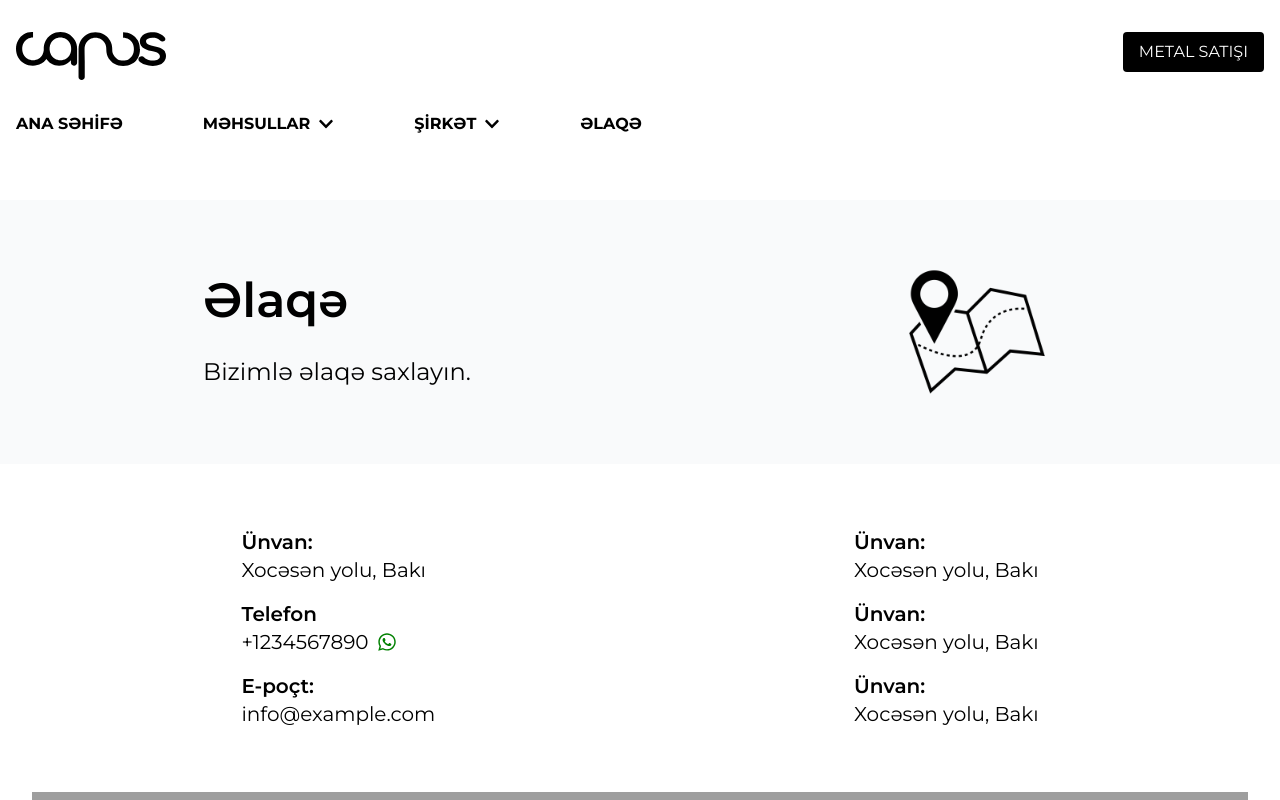
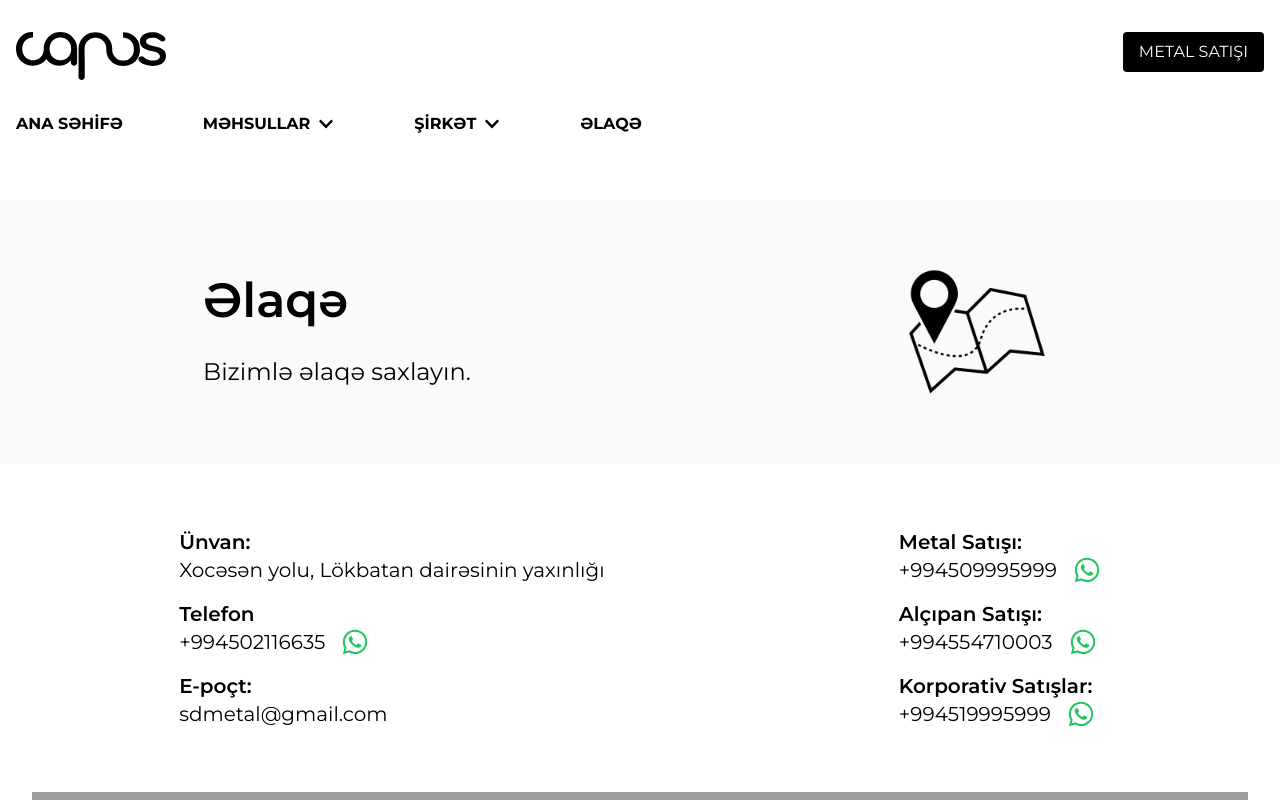
Before and after one commit to Visual-M/sdmetalaz, a Next.js app: page /contact in a window 1280 px wide. Shown: the top 800 px of the page. Built offline with nearby package versions, Linux system fonts and the light colour scheme; grey boxes are pictures that could not be loaded.

Commit message:
added some changes

```diff
--- a/app/(company)/about/page.tsx
+++ b/app/(company)/about/page.tsx
@@ -4,10 +4,10 @@ import Image from "next/image";
 
 export default function About() {
   return (
-    <div className="w-full mx-auto p-8 m-8 flex items-center flex-col">
+    <div className="w-full mx-auto m-8 flex items-center flex-col">
       <HeaderTextAndPicture title={aboutPage.title} image={aboutPage.image} />
 
-      <div className="container py-8 md:p-8 mt-8">
+      <div className="container py-8 px-4 md:p-8 mt-8">
         <div className="flex flex-col gap-12 justify-between">
           <div className="flex flex-col md:flex-row justify-around items-center">
             <div>
--- a/app/components/Footer.tsx
+++ b/app/components/Footer.tsx
@@ -5,10 +5,10 @@ import { navigation, contactInfo } from "@/constants/data";
 
 export default function Footer() {
   return (
-    <footer className="w-full mx-auto py-4 flex justify-center bg-black">
+    <footer className="w-full mx-auto pt-4 flex flex-col items-center bg-black">
       <div className="container py-8">
         <div className=" flex flex-col justify-between md:flex-row  px-4 md:px-0 text-white ">
-          <div className="flex flex-col mb-4 md:mb-0">
+          <div className="flex flex-col mb-4 md:mb-0 px-2">
             <Link href="/">
               <Image
                 src="/images/logoWhite.svg"
@@ -42,10 +42,19 @@ export default function Footer() {
                   {contactInfo.location}: {contactInfo.address}
                 </li>
                 <li className="py-1">
-                  {contactInfo.telephone}: {contactInfo.phone}
+                  <a
+                    target="_blank"
+                    href={`tel:${contactInfo.phone}`}
+                    className="text-xl flex gap-2 items-center"
+                  >
+                    {contactInfo.phone}
+                  </a>
                 </li>
                 <li className="py-1">
-                  {contactInfo.mail}: {contactInfo.email}
+                  {contactInfo.mail}:
+                  <a target="_blank" href={`mailto:${contactInfo.email}`}>
+                    {contactInfo.email}
+                  </a>
                 </li>
               </ul>
             </div>
@@ -85,8 +94,10 @@ export default function Footer() {
             </div>
           </div>
         </div>
+      </div>
 
-        <div className="text-center text-white mt-8 flex flex-col md:flex-row md:gap-2">
+      <div className="w-full border-t border-[#484b50] outline-none justify-center items-center mt-8 flex flex-col md:flex-row md:gap-2 px-2">
+        <div className="container flex flex-col md:flex-row justify-between text-center text-white my-2">
           <div>&copy; {new Date().getFullYear()} SDMetal.</div>
           <div>{contactInfo.rights}</div>
         </div>
--- a/app/contact/page.tsx
+++ b/app/contact/page.tsx
@@ -28,9 +28,21 @@ export default function About() {
                 <h2 className="text-xl font-semibold">
                   {contactInfo.telephone}
                 </h2>
-                <p className="text-xl flex gap-2 items-center">
-                  {contactInfo.phone} <FaWhatsapp style={{ color: "green" }} />
-                </p>
+                <div className="flex gap-4">
+                  <a
+                    target="_blank"
+                    href={`tel:${contactInfo.phone}`}
+                    className="text-xl flex gap-2 items-center"
+                  >
+                    {contactInfo.phone}
+                  </a>
+                  <a
+                    target="_blank"
+                    href={`https://wa.me/${contactInfo.phone}`}
+                  >
+                    <FaWhatsapp className="text-green-500 text-[20px] md:text-[28px]" />
+                  </a>
+                </div>
               </div>
               <div>
                 <h2 className="text-xl font-semibold">{contactInfo.mail}:</h2>
@@ -40,21 +52,63 @@ export default function About() {
             <div className="flex flex-col gap-4">
               <div>
                 <h2 className="text-xl font-semibold">
-                  {contactInfo.location}:
+                  {contactInfo.sellingMetal}:
                 </h2>
-                <p className="text-xl">{contactInfo.address}</p>
+                <div className="flex gap-4">
+                  <a
+                    target="_blank"
+                    href={`tel:${contactInfo.sellingMetalPhone}`}
+                    className="text-xl flex gap-2 items-center"
+                  >
+                    {contactInfo.sellingMetalPhone}
+                  </a>
+                  <a
+                    target="_blank"
+                    href={`https://wa.me/${contactInfo.sellingMetalPhone}`}
+                  >
+                    <FaWhatsapp className="text-green-500 text-[20px] md:text-[28px]" />
+                  </a>
+                </div>
               </div>
               <div>
                 <h2 className="text-xl font-semibold">
-                  {contactInfo.location}:
+                  {contactInfo.alcipanSellings}:
                 </h2>
-                <p className="text-xl">{contactInfo.address}</p>
+                <div className="flex gap-4">
+                  <a
+                    target="_blank"
+                    href={`tel:${contactInfo.alcipanSellingsPhone}`}
+                    className="text-xl flex gap-2 items-center"
+                  >
+                    {contactInfo.alcipanSellingsPhone}
+                  </a>
+                  <a
+                    target="_blank"
+                    href={`https://wa.me/${contactInfo.alcipanSellingsPhone}`}
+                  >
+                    <FaWhatsapp className="text-green-500 text-[20px] md:text-[28px]" />
+                  </a>
+                </div>
               </div>
               <div>
                 <h2 className="text-xl font-semibold">
-                  {contactInfo.location}:
+                  {contactInfo.corpSellings}:
                 </h2>
-                <p className="text-xl">{contactInfo.address}</p>
+                <div className="flex gap-4">
+                  <a
+                    target="_blank"
+                    href={`tel:${contactInfo.corpSellingsPhone}`}
+                    className="text-xl flex gap-2 items-center"
+                  >
+                    {contactInfo.corpSellingsPhone}
+                  </a>
+                  <a
+                    target="_blank"
+                    href={`https://wa.me/${contactInfo.sellingMetalPhone}`}
+                  >
+                    <FaWhatsapp className="text-green-500 text-[20px] md:text-[28px]" />
+                  </a>
+                </div>
               </div>
             </div>
           </div>
--- a/constants/data.ts
+++ b/constants/data.ts
@@ -271,7 +271,7 @@ export const navigation = {
         subcategories: steelProducts,
       },
       {
-        title: "Plastik",
+        title: "Alçıpan",
         url: "/plastic",
         subcategories: plasticProducts,
       },
@@ -291,13 +291,13 @@ export const navigation = {
 export const contactInfo = {
   url: "/contacts",
   title: "Əlaqə",
-  paragraph: "1997-ci ildən fəaliyyət göstərən əsl Azərbaycan brendi",
+  paragraph: "2018-ci ildən xidmətinizdəyik.",
   rights: "Bütün hüquqlar qorunur.",
   description: "Bizimlə əlaqə saxlayın.",
   image: "/images/contact.png",
-  address: "Xocəsən yolu, Bakı",
-  phone: "+1234567890",
-  email: "info@example.com",
+  address: "Xocəsən yolu, Lökbatan dairəsinin yaxınlığı",
+  phone: "+994502116635",
+  email: "sdmetal@gmail.com",
   facebook: "https://www.facebook.com/example",
   instagram: "https://www.instagram.com/example",
   twitter: "https://www.twitter.com/example",
@@ -306,6 +306,11 @@ export const contactInfo = {
   mail: "E-poçt",
 
   sellingMetal: "Metal Satışı",
+  sellingMetalPhone: "+994509995999",
+  alcipanSellings: "Alçıpan Satışı",
+  alcipanSellingsPhone: "+994554710003",
+  corpSellings: "Korporativ Satışlar",
+  corpSellingsPhone: "+994519995999",
 };
 
 //Home page
@@ -333,7 +338,7 @@ export const homePage = {
   firstProductImage: "/images/steel-pic-for.jpg",
   secondProduct: "Plastik",
   secondProductImage: "/images/plastic-pic-for.jpg",
-  thirdProduct: "Alcipan",
+  thirdProduct: "Alçıpan",
   thirdProductImage: "/images/alcipan_olculeri-3.jpg",
   fourthProduct: "Əlaqəli elementlər",
   fourthProductImage: "/images/elaqeli-elementler.jpeg",
@@ -371,45 +376,45 @@ export const sellingMetalPage = {
   coWorkers: [
     {
       id: 1,
-      name: "Elvin Elvinli",
-      image: "/images/selling_metal.png",
-      phone: "+994123456789",
-      email: "example@sdmetal.az",
+      name: "Səttar Dadaşov",
+      image: "/images/selling.png",
+      phone: "+994509995999",
+      email: "sdmetal@gmail.com",
     },
     {
       id: 2,
-      name: "Elvin Elvinsiz",
-      image: "/images/selling_metal.png",
-      phone: "+994123456789",
-      email: "example@sdmetal.az",
+      name: "Xəyal Dadaşov",
+      image: "/images/selling.png",
+      phone: "+994519995999",
+      email: "sdmetal@gmail.com",
     },
     {
       id: 3,
-      name: "Elvin Elvinler",
-      image: "/images/selling_metal.png",
-      phone: "+994123456789",
-      email: "example@sdmetal.az",
+      name: "Rafət Əsədov",
+      image: "/images/selling.png",
+      phone: "+994554710003",
+      email: "sdmetal@gmail.com",
     },
     {
       id: 4,
-      name: "Elvin Elvinov",
-      image: "/images/selling_metal.png",
-      phone: "+994123456789",
-      email: "example@sdmetal.az",
+      name: "Anar Dadaşov",
+      image: "/images/selling.png",
+      phone: "+994554818227",
+      email: "sdmetal@gmail.com",
     },
     {
       id: 5,
-      name: "Elvin Elvinsoy",
-      image: "/images/selling_metal.png",
-      phone: "+994123456789",
-      email: "example@sdmetal.az",
+      name: "İxtiyar Mirzəyev",
+      image: "/images/selling.png",
+      phone: "+994779009000",
+      email: "sdmetal@gmail.com",
     },
     {
       id: 6,
-      name: "Elvin Elvinzade",
-      image: "/images/selling_metal.png",
-      phone: "+994123456789",
-      email: "example@sdmetal.az",
+      name: "Hikmət Nağızadə",
+      image: "/images/selling.png",
+      phone: "+994502070440",
+      email: "sdmetal@gmail.com",
     },
   ],
 };
```
Also changed, not shown: app/selling/page.tsx (+26 -9 lines), public/images/selling.png (added).
